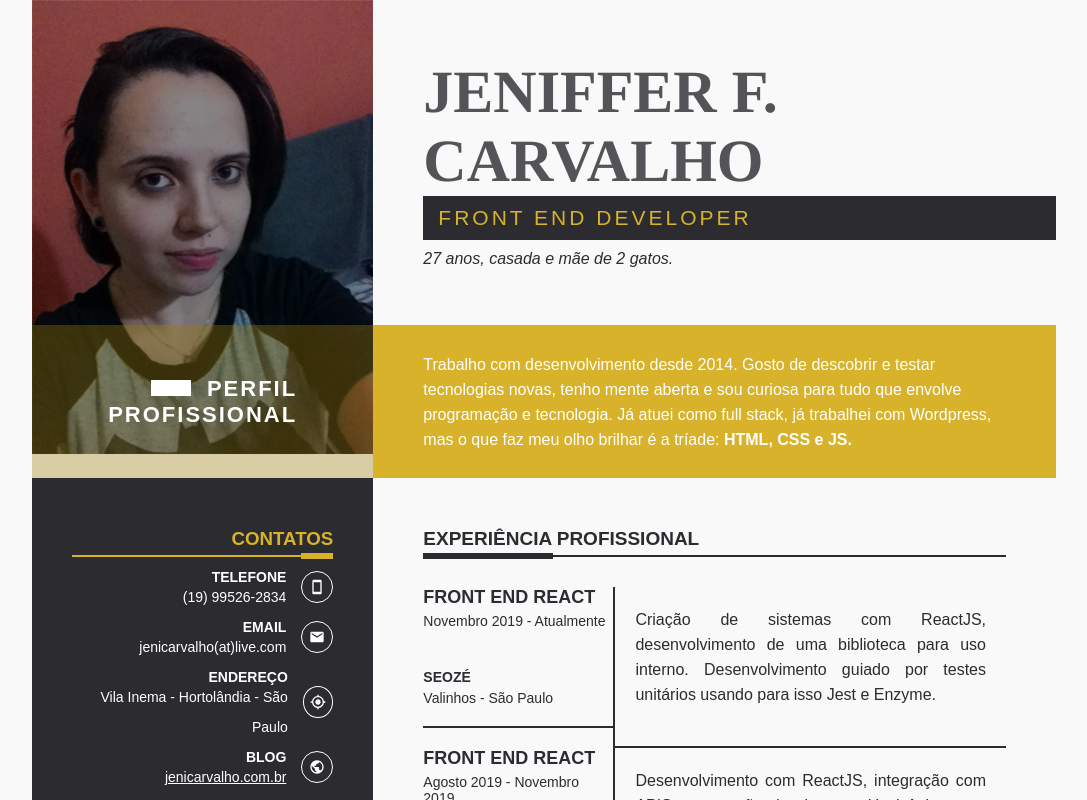
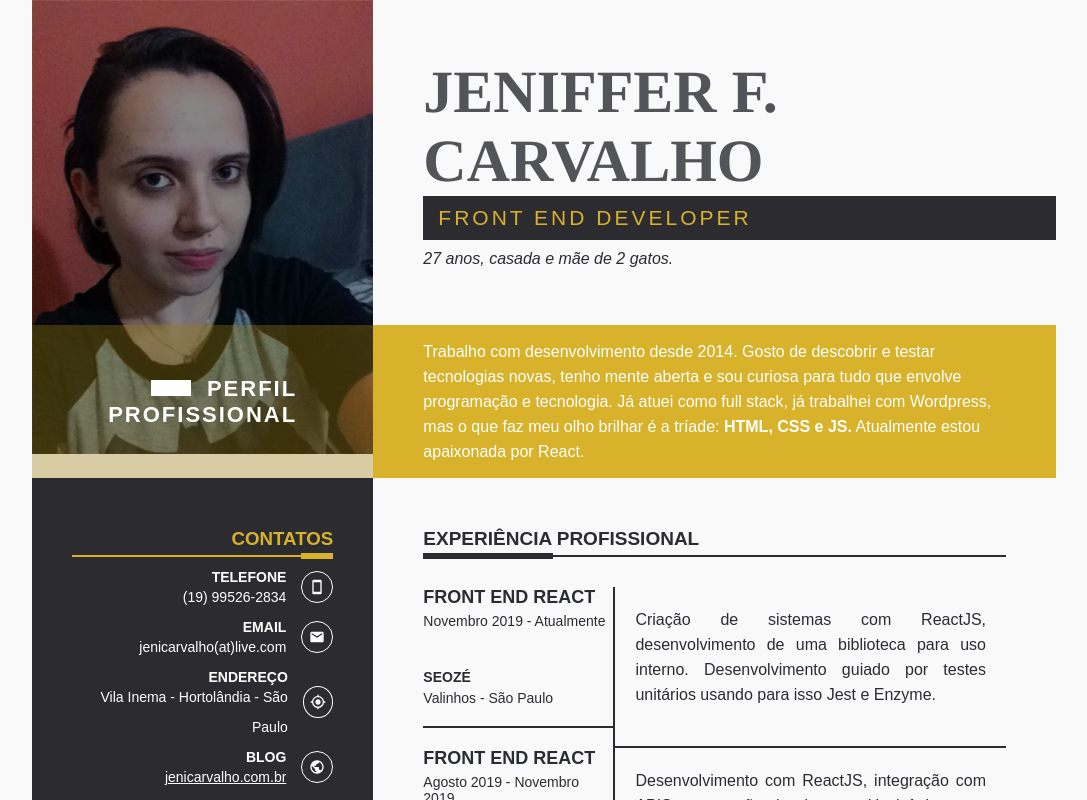
Before and after one commit to jenicarvalho/resume-curriculo, a React (Create React App) app: page / in a window 1280 px wide. Shown: the top 800 px of the page, without its empty margins (96-1183 px from the left). Built offline with nearby package versions, Linux system fonts and the light colour scheme.

Commit message:
atualização do perfil profissional

```diff
--- a/src/components/Header/Header.js
+++ b/src/components/Header/Header.js
@@ -33,7 +33,8 @@ export default function Header() {
           tecnologias novas, tenho mente aberta e sou curiosa para tudo que
           envolve programação e tecnologia. Já atuei como full stack, já
           trabalhei com Wordpress, mas o que faz meu olho brilhar é a tríade:{" "}
-          <strong>HTML, CSS e JS.</strong>
+          <strong>HTML, CSS e JS.</strong> Atualmente estou apaixonada por
+          React.
         </p>
       </ProfessionalProfile>
     </>
```
